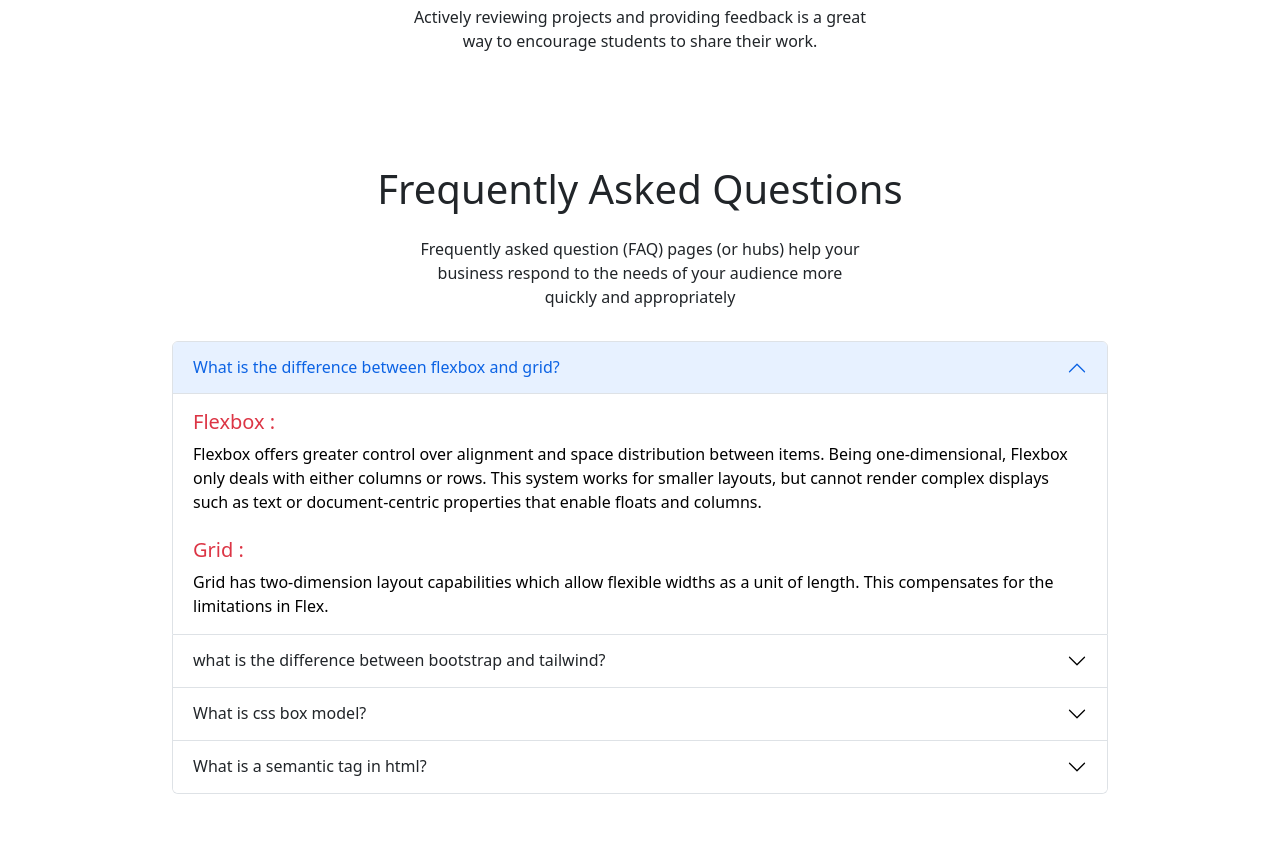
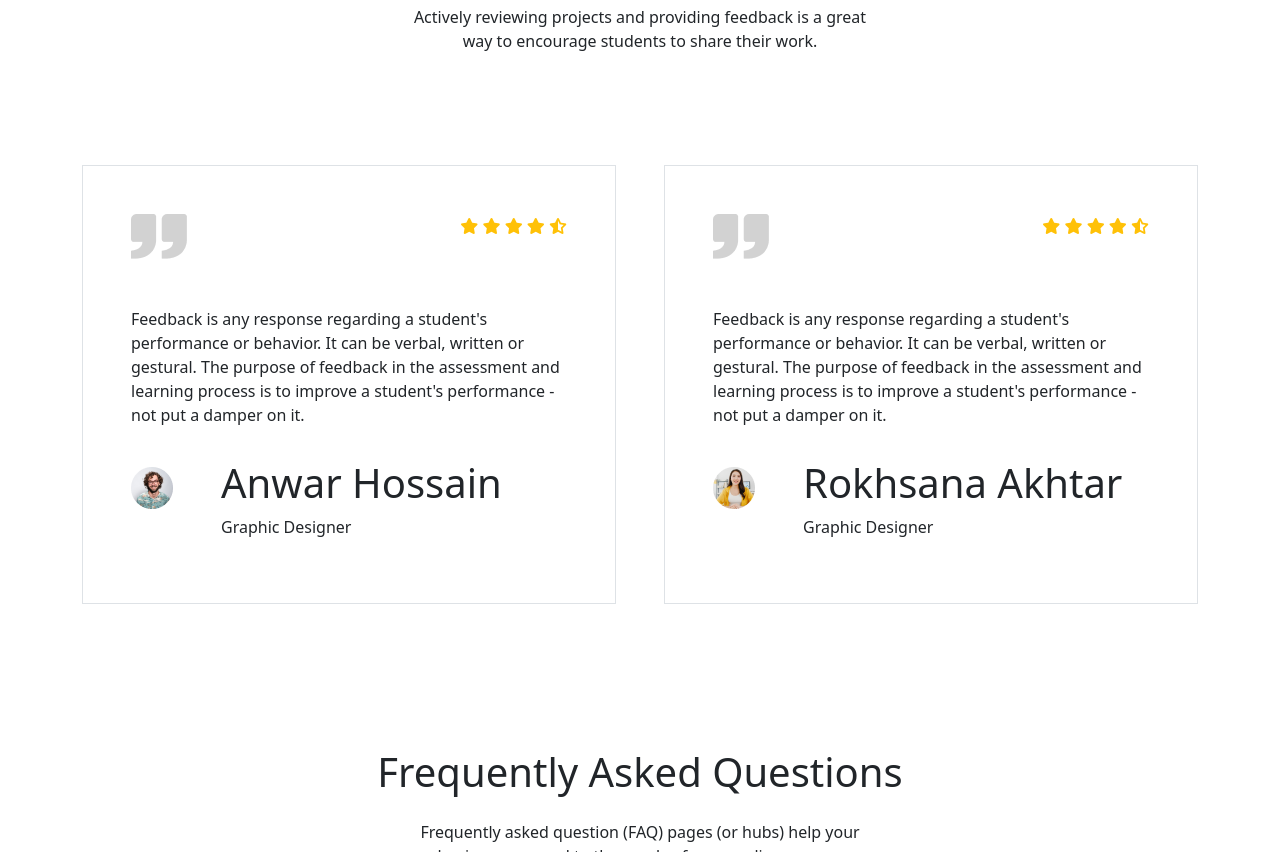
Before and after one commit to JBRajib/edu-buzz, a plain HTML site: page index.html in a window 1280 px wide. Shown: the part 3852-4704 px from the top of the page. Drawn offline with nearby package versions, Linux system fonts and the light colour scheme.

Commit message:
7th commit

```diff
--- a/index.html
+++ b/index.html
@@ -272,11 +272,60 @@
     <!-- students end -->
     <!-- students feedback start -->
     <section class="container py-lg-5">
-        <div class="text-center">
+        <div class="text-center pb-lg-5">
             <h1 class="pb-3">Some Students Feedback</h1>
             <p>Actively reviewing projects and providing feedback is a great <br> way to encourage students to share their work.</p>
         </div>
-
+        <div class="d-flex gap-5 py-5">
+            <div class="border p-5 w-50">
+                <div class="d-flex justify-content-between">
+                    <div class="">
+                        <img src="images/comma.png" alt="">
+                    </div>
+                    <div class="">
+                        <a href=""><i class="fa-solid fa-star text-warning"></i></a>
+                        <a href=""><i class="fa-solid fa-star text-warning"></i></a>
+                        <a href=""><i class="fa-solid fa-star text-warning"></i></a>
+                        <a href=""><i class="fa-solid fa-star text-warning"></i></a>
+                        <a href=""><i class="fa-solid fa-star-half-stroke text-warning"></i></a>
+                    </div>
+                </div>
+                <p class="pt-lg-5">Feedback is any response regarding a student's performance or behavior. It can be verbal, written or gestural. The purpose of feedback in the assessment and learning process is to improve a student's performance - not put a damper on it.</p>
+                <div class="d-flex gap-lg-5 pt-3">
+                    <div class="pt-2">
+                        <img src="images/student/student-5.png" alt="">
+                    </div>
+                    <div class="">
+                        <h1>Anwar Hossain</h1>
+                        <p>Graphic Designer</p>
+                    </div>
+                </div>
+            </div>
+            <div class="border p-5 w-50">
+                <div class="d-flex justify-content-between">
+                    <div class="">
+                        <img src="images/comma.png" alt="">
+                    </div>
+                    <div class="">
+                        <a href=""><i class="fa-solid fa-star text-warning"></i></a>
+                        <a href=""><i class="fa-solid fa-star text-warning"></i></a>
+                        <a href=""><i class="fa-solid fa-star text-warning"></i></a>
+                        <a href=""><i class="fa-solid fa-star text-warning"></i></a>
+                        <a href=""><i class="fa-solid fa-star-half-stroke text-warning"></i></a>
+                    </div>
+                </div>
+                <p class="pt-lg-5">Feedback is any response regarding a student's performance or behavior. It can be verbal, written or gestural. The purpose of feedback in the assessment and learning process is to improve a student's performance - not put a damper on it.</p>
+                <div class="d-flex gap-lg-5 pt-3">
+                    <div class="pt-2">
+                        <img src="images/student/student-6.png" alt="">
+                    </div>
+                    <div class="">
+                        <h1>Rokhsana Akhtar</h1>
+                        <p>Graphic Designer</p>
+                    </div>
+                </div>
+            </div>
+        </div>
     </section>
     <!-- students feedback end -->
     <!-- questions section start -->
```
